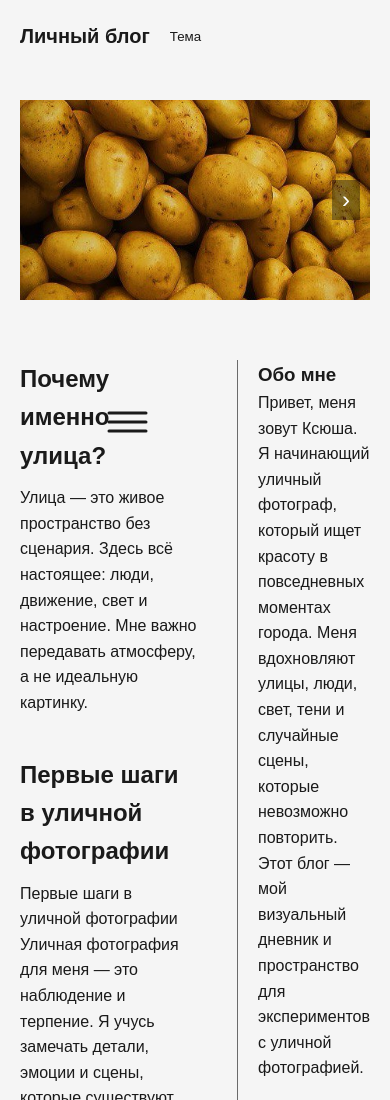
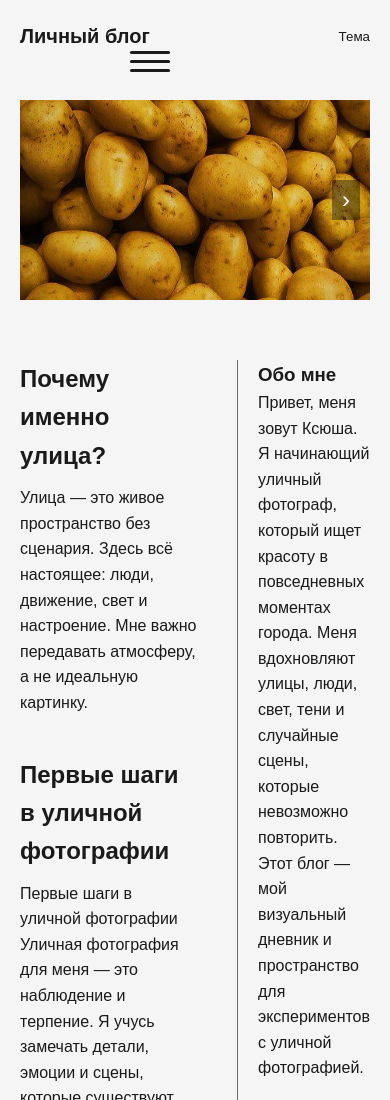
Before and after one commit to Zhuha22/personal-blog, a plain HTML site: page index.html in a window 390 px wide. Shown: the top 1100 px of the page. Drawn offline with Linux system fonts and the light colour scheme.

Commit message:
style.css

```diff
--- a/style.css
+++ b/style.css
@@ -56,15 +56,16 @@ a:hover {
   top: 0;
   left: 0;
   width: 100%;
-  z-index: 8000;
+  z-index: 5000;
 
-  display: flex;
+  display: grid;
+  grid-template-columns: auto 1fr auto;
   align-items: center;
-  gap: 20px;
 
   background-color: var(--bg-color);
   padding: 20px;
 }
+
 
 
 
@@ -157,6 +158,7 @@ a:hover {
   cursor: pointer;
   position: relative;
   z-index: 5000;
+  justify-self: end;
 }
 
 /* === carousel  === */
@@ -372,10 +374,8 @@ a:hover {
 @media (max-width: 768px) {
   .burger {
     display: flex;
-    position: fixed;
-    top: 50%;
-    left: 50%;
-    transform: translate(-50%, -50%);
+    justify-self: start;
+    position: relative;
     z-index: 7000;
   }
 
```
